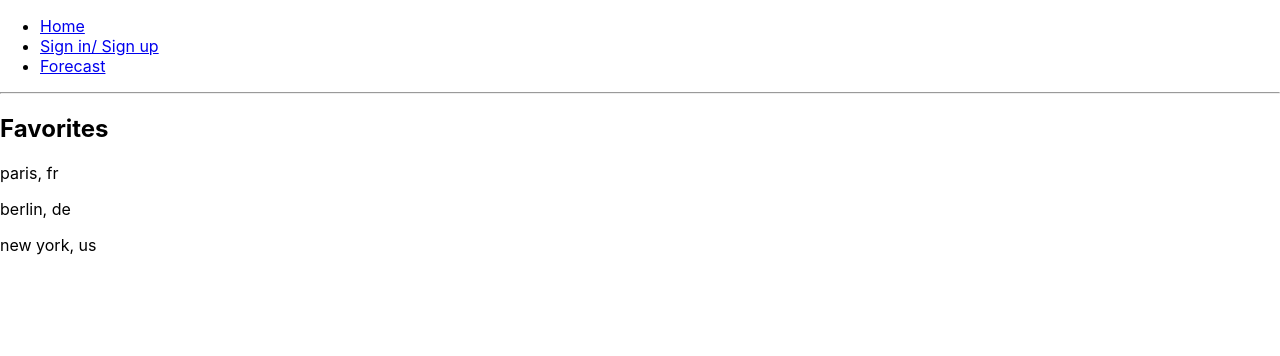
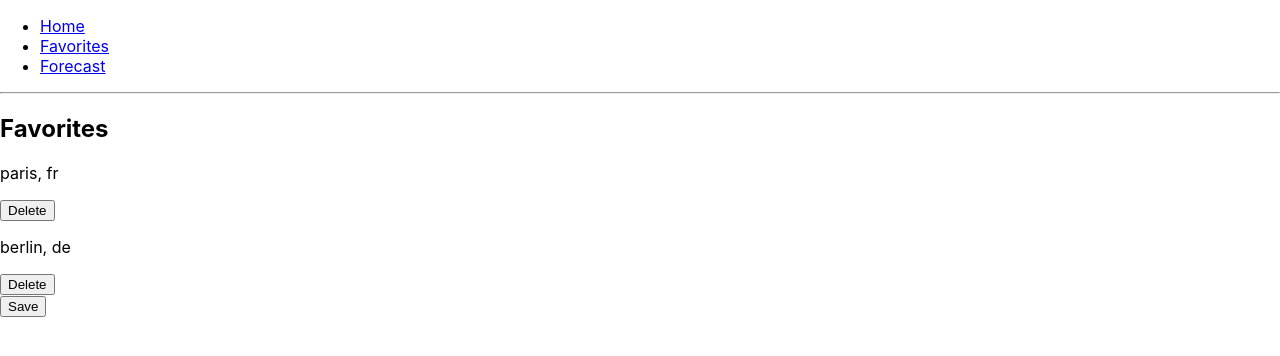
Before and after one commit to Groovietoile/weather_app, a React (Create React App) app: page /favorites in a window 1280 px wide. Shown: the top 356 px of the page. Built offline with nearby package versions, Linux system fonts and the light colour scheme.

Commit message:
mock db + favorites feature in progress

```diff
--- a/src/App.js
+++ b/src/App.js
@@ -7,36 +7,70 @@ import Favorites from "./components/Favorites/Favorites";
 
 
 const App = () => {
-  const [isSignedIn, setIsSignedIn] = useState(false);
+  const [isSignedIn, setIsSignedIn] = useState(true);
+  const [userId, setUserId] = useState("u1");
+  const mockDb = {
+    users: [
+      {
+        id: "u1",
+        username: "test",
+        password: "test",
+        favorites: [
+          {
+            id: "f1",
+            city: "paris, fr"
+          },
+          {
+            id: "f2",
+            city: "berlin, de"
+          }]
+      },
+      {
+        id: "u2",
+        username: "test2",
+        password: "test2",
+        favorites: [
+          {
+            id: "f1",
+            city: "new york, us"
+          },
+          {
+            id: "f2",
+            city: "montreal, canada"
+          }
+        ]
+      }
+    ]
+  }
 
   return (
     <Router>
       <div>
         <ul>
           <li>
-            <Link to="/" onClick={() => window.location.href='http://localhost:3000/'}>Home</Link>
+            <Link to="/" onClick={() => window.location.href = 'http://localhost:3000/'}>Home</Link>
           </li>
           {isSignedIn ? (
             <li>
-              <Link to="/favorites" onClick={() => window.location.href='http://localhost:3000/favorites'}>Favorites</Link>
+              <Link to="/favorites" onClick={() => window.location.href = 'http://localhost:3000/favorites'}>Favorites</Link>
             </li>
           ) : (
             <li>
-              <Link to="/signinsignup" onClick={() => window.location.href='http://localhost:3000/signinsignup'}>Sign in/ Sign up</Link>
+              <Link to="/signinsignup" onClick={() => window.location.href = 'http://localhost:3000/signinsignup'}>Sign in/ Sign up</Link>
             </li>
           )}
 
           <li>
-            <Link to="/forecast" onClick={() => window.location.href='http://localhost:3000/forecast'}>Forecast</Link>
+            <Link to="/forecast" onClick={() => window.location.href = 'http://localhost:3000/forecast'}>Forecast</Link>
           </li>
         </ul>
 
         <hr />
         <Switch>
-          <Route exact path="/" component={withRouter(Home)} />
-          <Route path="/signinsignup" component={withRouter(SignInSignUp)} />
-          <Route path="/forecast" component={withRouter(Forecast)} />
-          <Route path="/favorites" component={withRouter(Favorites)} />
+          <Route exact path="/" component={Home} />
+          <Route path="/signinsignup" component={SignInSignUp} />
+          <Route path="/forecast" component={() => (<Forecast isSignedIn={isSignedIn} />)} />
+          <Route path="/favorites" component={() => (<Favorites favorites={mockDb.users.filter((user) => user.id === userId)?.map((signedInUser) => signedInUser.favorites)[0]} />)} />
         </Switch>
       </div>
     </Router>
--- a/src/components/Favorites/Favorites.js
+++ b/src/components/Favorites/Favorites.js
@@ -1,9 +1,24 @@
+import { useState } from "react";
+
 const Favorites = (props) => {
-    const mockFavorites = ["paris, fr", "berlin, de", "new york, us"];
+    const [favorites, setFavorites] = useState(props.favorites);
+    const deleteFavorite = (index) => {
+        setFavorites(favorites.filter((_, i) => index !== i));
+    };
     return (
         <>
             <h2>Favorites</h2>
-            <div>{mockFavorites.map((favoriteCity) => <p key={favoriteCity}>{favoriteCity}</p>)}</div>
+            <div>{favorites?.map((favorite, index) => {
+                return (
+                    <div key={index}>
+                        <p>{favorite.city}</p>
+                        <button onClick={() => deleteFavorite(index)}>Delete</button>
+                    </div>
+                );
+            })}</div>
+            <button onClick={() => {
+                // TODO
+            }}>Save</button>
         </>
     );
 }
--- a/src/components/Forecast/Forecast.js
+++ b/src/components/Forecast/Forecast.js
@@ -2,12 +2,12 @@ import React, { useState } from 'react';
 import Conditions from '../Conditions/Conditions';
 import classes from './Forecast.module.css';
 
-const Forecast = () => {
+const Forecast = (props) => {
     const [responseObj, setResponseObj] = useState({});
     const [responseStatus, setResponseStatus] = useState({});
     const [city, setCity] = useState('');
 
-    function emptyResponse(){
+    function emptyResponse() {
         setCity('');
         setResponseStatus({});
         setResponseObj({});
@@ -85,6 +85,12 @@ const Forecast = () => {
                     console.log("get forecast at ", city);
                     getForecastAt(encodeURIComponent(city));
                 }}>Get Forecast</button>
+                {props.isSignedIn && (
+                    <button className={classes.Button} onClick={(e) => {
+                        e.preventDefault();
+                        // TODO
+                    }}>Add searched city to favorites</button>
+                )}
                 <button className={classes.Button} onClick={getForecastAtMyLocation}>Get Forecast at my location</button>
             </form>
             {(responseStatus === 200) && responseObj && (
```
